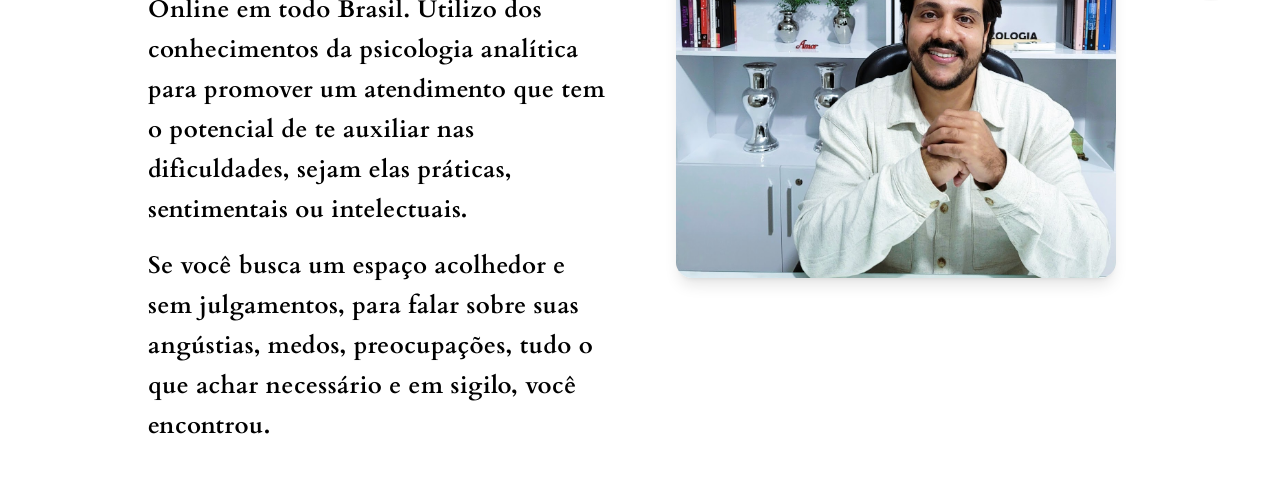
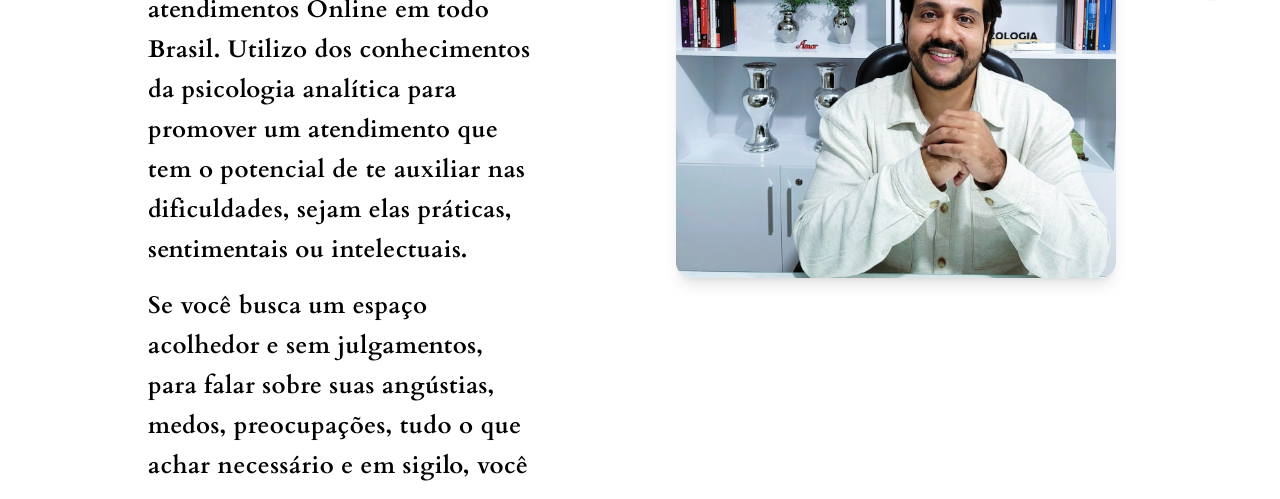
Before and after one commit to webdev0s/site-psicologo-test, a website: page index.html in a window 1280 px wide. Shown: the part 782-1281 px from the top of the page. Drawn offline with nearby package versions, Linux system fonts and the light colour scheme.

Commit message:
max-w text

```diff
--- a/index.html
+++ b/index.html
@@ -106,7 +106,7 @@
                   <h1>Heitor M. Lemos</h1>
                 </div>
                 <hr class="w-20% mx-32 border-2 border-primary-navy mt-8 rounded-full laptop:mx-32">
-                <div class="mt-14 mr-3% text-xl laptop:text-2xl desktop:text-3xl font-bold tracking-widecustom leading-150% font-primary-title laptop:leading-10 desktop:leading-12">
+                <div class="mt-14 mr-3% laptop:max-w-82.52% text-xl laptop:text-2xl desktop:text-3xl font-bold tracking-widecustom leading-150% font-primary-title laptop:leading-10 desktop:leading-12">
                   <p class="">Psicólogo clínico, realizo atendimentos Online em todo Brasil. Utilizo dos conhecimentos da psicologia analítica para promover um atendimento que tem o potencial de te auxiliar nas dificuldades, sejam elas práticas, sentimentais ou intelectuais.</p>
                   <p class="pt-4">Se você busca um espaço acolhedor e sem julgamentos, para falar sobre suas angústias, medos, preocupações, tudo o que achar necessário e em sigilo, você encontrou.</p>
                 </div>
```
Also changed, not shown: dist/output.css.
